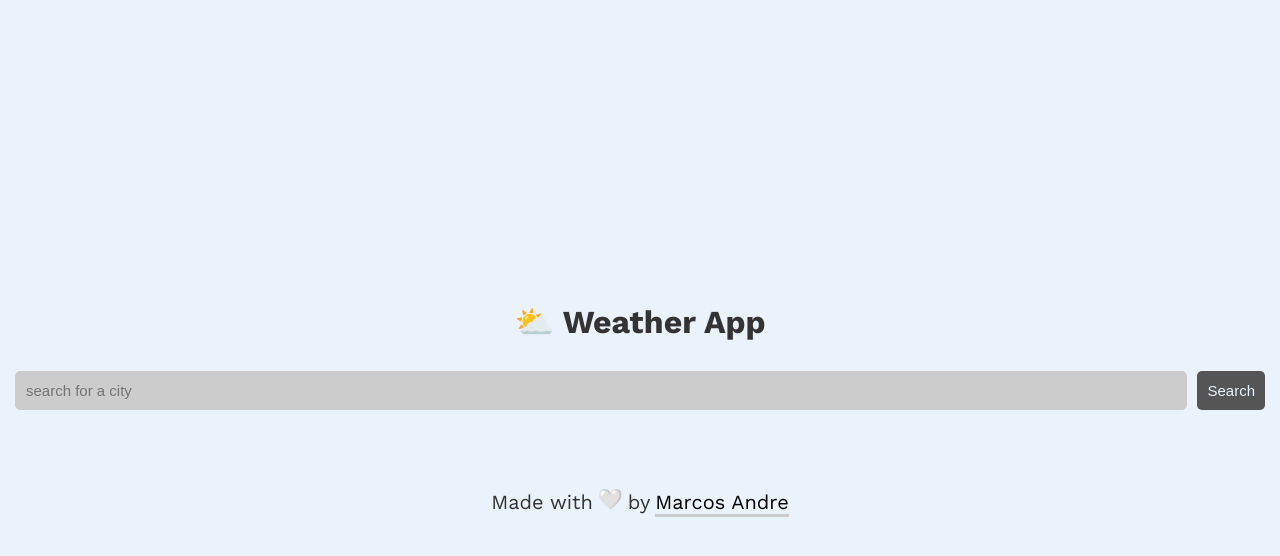
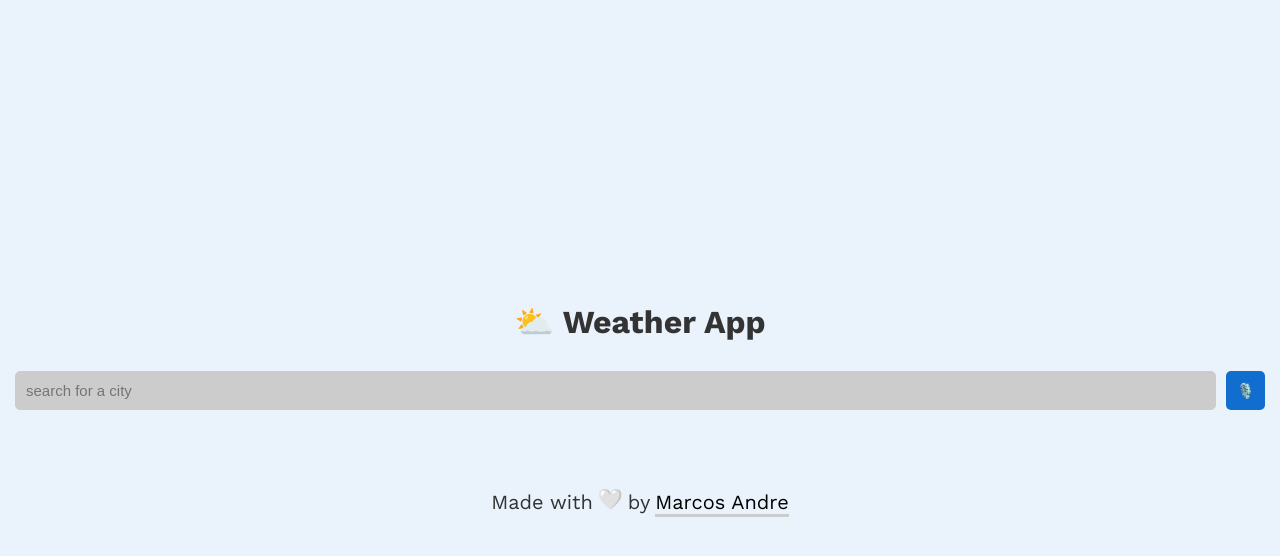
Before and after one commit to iamdevmarcos/weather-app, a React (Vite) app: page / in a window 1280 px wide. Both pictures are taken after a click on the element "enter". Shown: the top 556 px of the page. Built offline with nearby package versions, Linux system fonts and the light colour scheme.

Commit message:
Starting configuration of SpeechRecognition

```diff
--- a/src/components/WeatherArea/index.tsx
+++ b/src/components/WeatherArea/index.tsx
@@ -1,7 +1,25 @@
 import { useState, FormEvent } from 'react';
 import api from '../../services/api';
 
+declare global {
+    interface Window {
+        SpeechRecognition:any;
+        webkitSpeechRecognition:any;
+    }
+}
+
 export const WeatherArea = () => {
+
+    let recognition: any = null;
+
+    let SpeechRecognition = window.SpeechRecognition || window.webkitSpeechRecognition;
+    if(SpeechRecognition !== undefined) {
+        recognition = new SpeechRecognition();
+        recognition.lang = 'pt-BR';
+    }
+
+    const [listening, setListening] = useState(true);
+
     const [citySearch, setCitySearch] = useState('');
     const [infoAreaVisible, setInfoAreaVisible] = useState(false);
     const [errorMessage, setErrorMessage] = useState('');
@@ -39,6 +57,48 @@ export const WeatherArea = () => {
         }
     }
 
+    const handleMicSubmit = async (e: FormEvent) => {
+        e.preventDefault();
+
+        if(recognition !== null) {
+            recognition.onstart = () => {
+                setListening(true);
+            }
+            recognition.onend = () => {
+                setListening(false);
+            }
+            recognition.onresult = async (e: any) => {
+                setCitySearch(e.results[0][0].transcript);
+
+                if(citySearch !== '') {
+                    setErrorMessage('');
+                    const result = await api.getWeatherInfo(citySearch);
+
+                    if(result) {
+                        setCityName(`${result.name}, ${result.sys.country}`);
+                        setCityTemp(result.main.temp);
+                        setCityTempIcon(`http://openweathermap.org/img/wn/${result.weather[0].icon}@2x.png`);
+                        setCityWindSpeed(result.wind.speed);
+                        setCityWindAngle(+result.wind.deg-90);
+
+                        setInfoAreaVisible(true);
+                    } else {
+                        setInfoAreaVisible(false);
+                        setErrorMessage(`City ${citySearch} not found...`);
+                        setCitySearch('');
+                    }
+
+                } else {
+                    setInfoAreaVisible(false);
+                }
+            }
+
+            recognition.start();
+        } else {
+            alert('Voice search not available for this browser.');
+        }
+    }
+
     return (
         <div>
             <h1>⛅️ Weather App</h1>
@@ -51,7 +111,17 @@ export const WeatherArea = () => {
                     onChange={e=>setCitySearch(e.target.value)}
                     placeholder="search for a city"
                 />
-                <button>Search</button>
+                {citySearch !== '' &&
+                    <button>Search</button>
+                }
+                {citySearch === '' &&
+                    <button
+                        onClick={handleMicSubmit}
+                        style={{backgroundColor: listening ? '#126ECE' : ''}}
+                    >
+                    🎙️
+                    </button>
+                }
             </form>
 
             {infoAreaVisible &&
```
